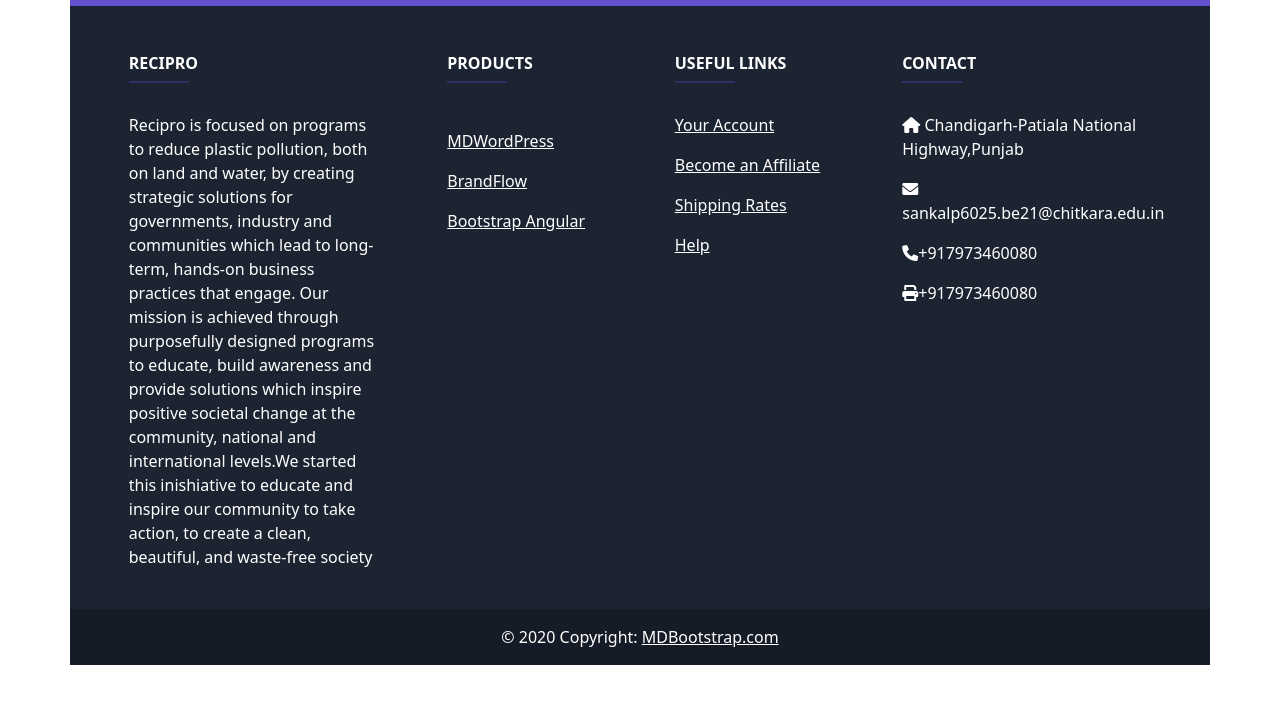
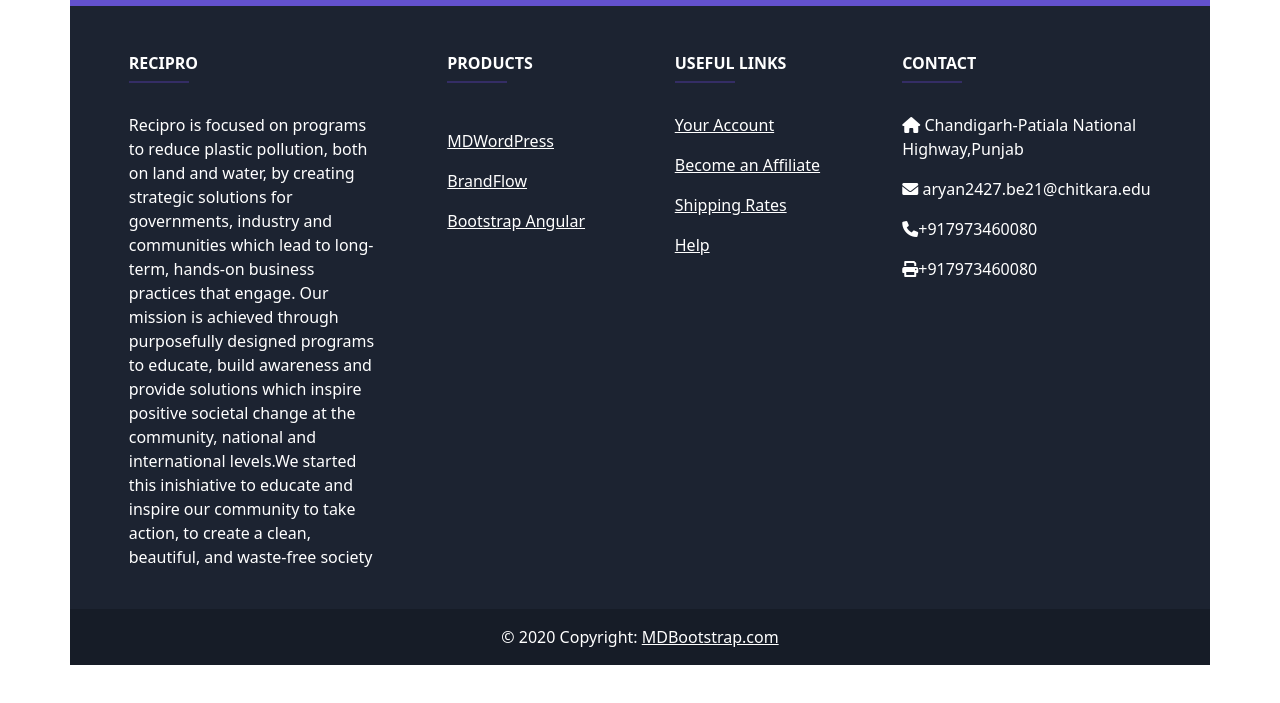
Before and after one commit to aryan02-0/SCM_Project, a plain HTML site: page shopping.html in a window 1280 px wide. Shown: the part 2216-2919 px from the top of the page. Drawn offline with nearby package versions, Linux system fonts and the light colour scheme.

Commit message:
repository forked and commited

```diff
--- a/shopping.html
+++ b/shopping.html
@@ -304,7 +304,7 @@
                 style="width: 60px; background-color: #7c4dff; height: 2px"
                 />
             <p><i class="fas fa-home mr-3"></i> Chandigarh-Patiala National Highway,Punjab</p>
-            <p><i class="fas fa-envelope mr-3"></i> sankalp6025.be21@chitkara.edu.in</p>
+            <p><i class="fas fa-envelope mr-3"></i> aryan2427.be21@chitkara.edu</p>
             <p><i class="fas fa-phone mr-3"></i>+917973460080</p>
             <p><i class="fas fa-print mr-3"></i>+917973460080 </p>
           </div>
```
